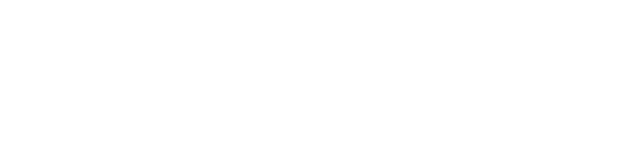
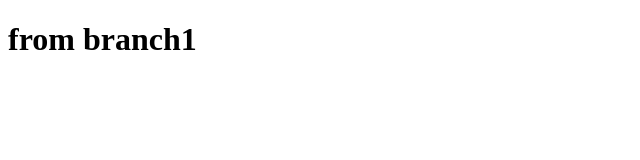
Before and after one commit to apraveen1412/demo-git, a plain HTML site: page index.html in a window 1280 px wide. Shown: the whole page, without its empty margins (0-640 px from the left). Drawn offline with Linux system fonts and the light colour scheme.

Commit message:
from branch 1

```diff
--- a/index.html
+++ b/index.html
@@ -6,6 +6,6 @@
     <title>Document</title>
 </head>
 <body>
-
+    <h1>from branch1</h1>
 </body>
 </html>
```
